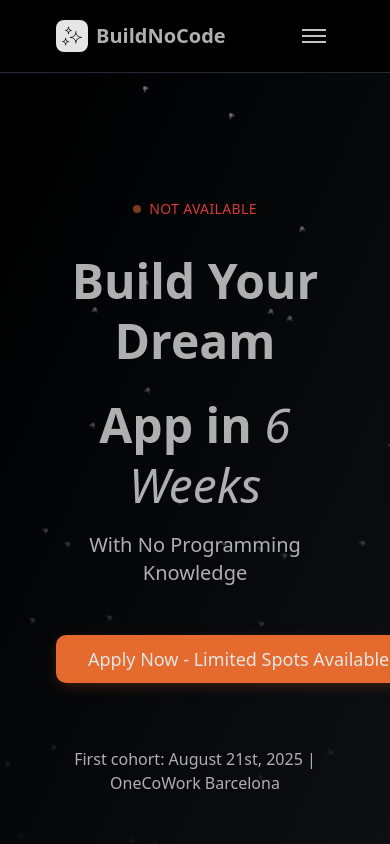
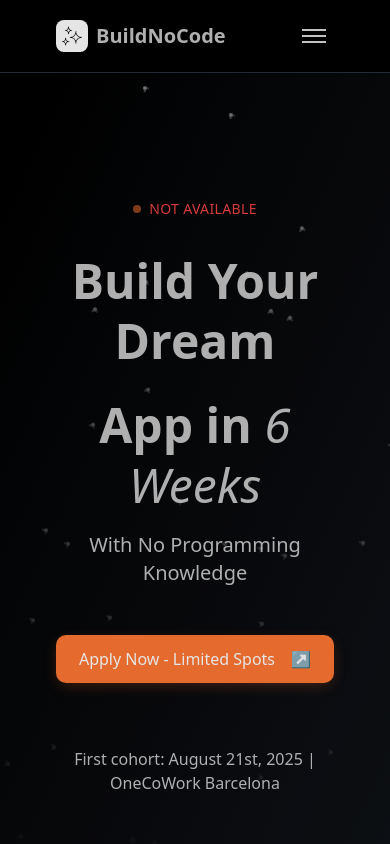
Before and after one commit to Swiss-Business-School-Barcelona/responsive-recreations, a React (Vite) app: page / in a window 390 px wide. Shown: the top 844 px of the page. Built offline with nearby package versions, Linux system fonts and the light colour scheme.

Commit message:
Fix button centering on mobile

```diff
--- a/src/components/HeroSection.tsx
+++ b/src/components/HeroSection.tsx
@@ -47,10 +47,11 @@ const HeroSection = () => {
         <Button
           variant="brand"
           size="lg"
-          className="mb-16 text-lg px-8 py-6"
+          className="mb-16 text-base md:text-lg px-4 md:px-8 py-6 w-full max-w-sm md:max-w-none md:w-auto mx-auto"
           onClick={() => window.open('https://buildnocode.lovable.app/', '_blank')}
         >
-          Apply Now - Limited Spots Available
+          <span className="hidden sm:inline">Apply Now - Limited Spots Available</span>
+          <span className="sm:hidden">Apply Now - Limited Spots</span>
           <span className="ml-2">↗</span>
         </Button>
 
```
